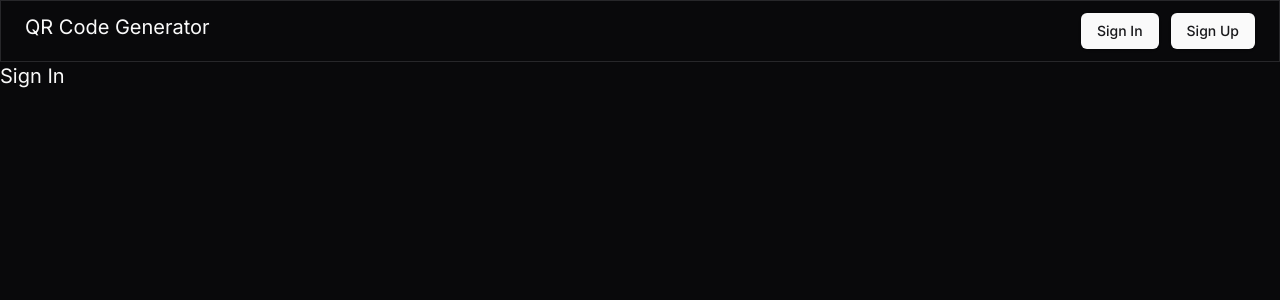
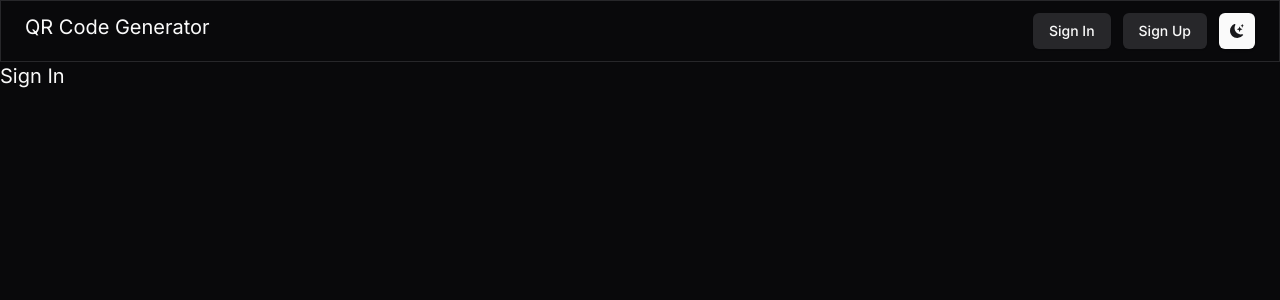
Before and after one commit to AjayTheWizard/qrcode-generator, a Next.js app: page / in a window 1280 px wide. Shown: the top 300 px of the page. Built offline with nearby package versions, Linux system fonts and the light colour scheme; no server answers.

Commit message:
feat: theme switch

```diff
--- a/app/layout.tsx
+++ b/app/layout.tsx
@@ -32,9 +32,11 @@ export default function RootLayout({
     >
       <html lang="en">
         <body className={inter.className}>
-          <div className="dark bg-background text-foreground min-h-screen w-full">
+          <div id='body' className="dark bg-background text-foreground min-h-screen w-full">
             {children}
           </div>
+          <script>
+          </script>
         </body>
       </html>
     </ClerkProvider>
--- a/components/UserNavigation.tsx
+++ b/components/UserNavigation.tsx
@@ -4,6 +4,7 @@ import { useUser } from '@clerk/nextjs'
 import { Button } from '@components/ui/button'
 import Link from 'next/link'
 import { UserButton } from '@clerk/nextjs'
+import { BsFillMoonStarsFill } from "react-icons/bs"
 
 export const UserNavigation = () => {
   const { isSignedIn } = useUser()
@@ -16,13 +17,25 @@ export const UserNavigation = () => {
       ) : (
         <>
           <li>
-            <Button asChild>
+            <Button variant="secondary" asChild>
               <Link href="/sign-in">Sign In</Link>
             </Button>
           </li>
           <li>
-            <Button asChild>
+            <Button variant="secondary" asChild>
               <Link href="/sign-up">Sign Up</Link>
+            </Button>
+          </li>
+          <li>
+            <Button size="icon" onClick={()=>{
+              let cls = (document.getElementById("body") as HTMLDivElement).classList;
+              if(cls.contains("dark")){
+                cls.remove("dark")
+              }else {
+                cls.add("dark")
+              }
+            }}>
+              <BsFillMoonStarsFill/>
             </Button>
           </li>
         </>
```
